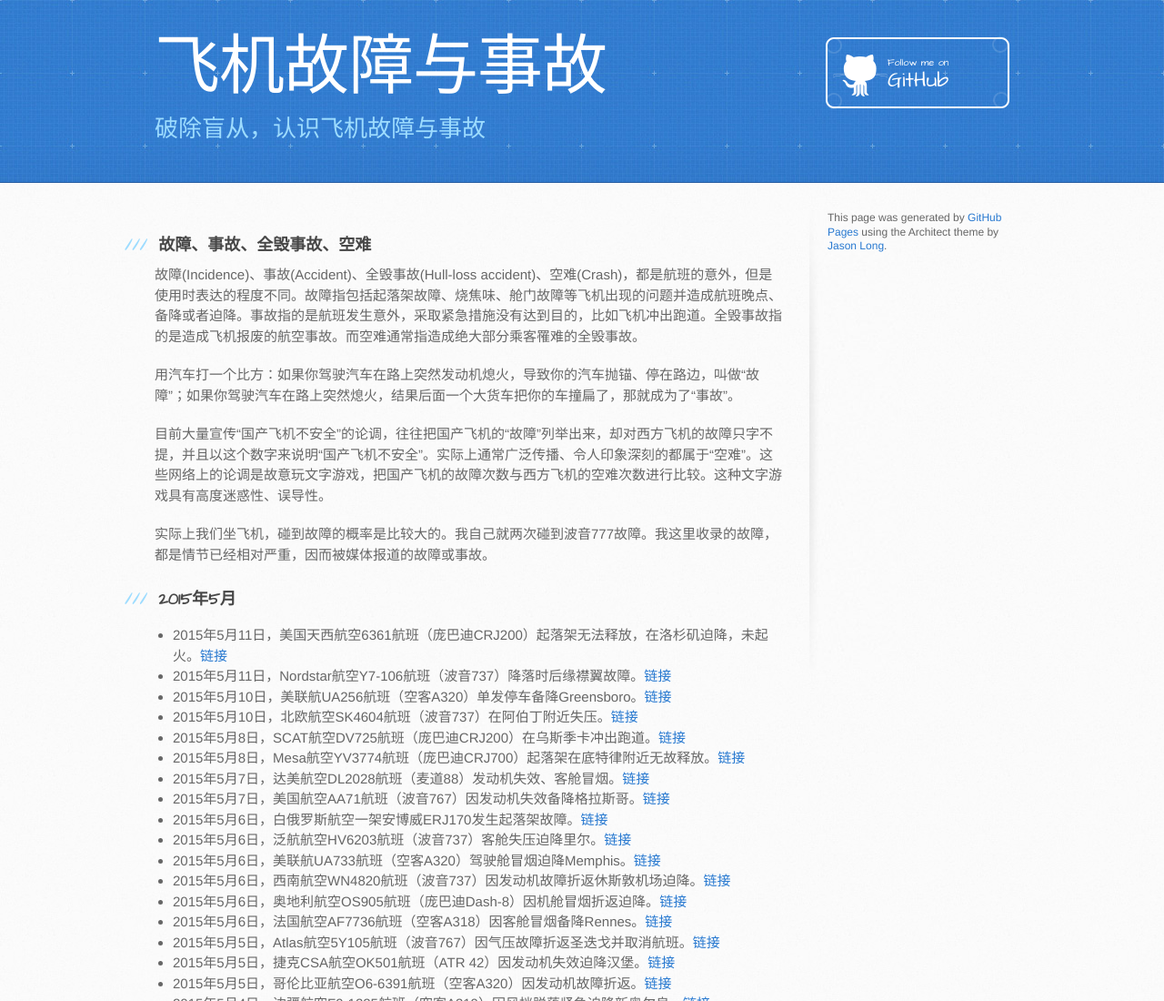
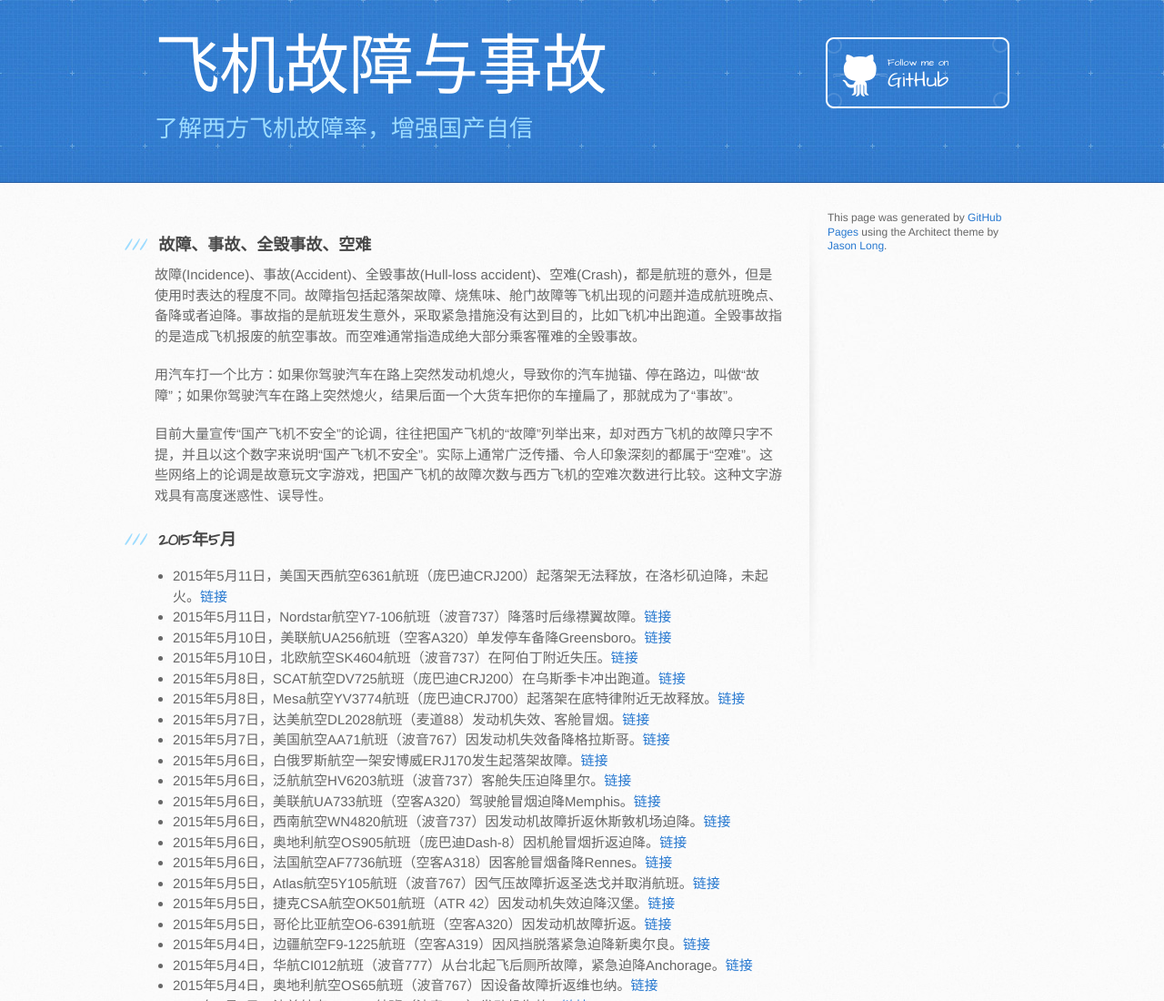
Before and after one commit to chuizhiguozai/chuizhiguozai.github.io, a plain HTML site: page index.html in a window 1280 px wide. Shown: the top 1100 px of the page at 91% size. Drawn offline with Linux system fonts and the light colour scheme.

Commit message:
Replace master branch with page content via GitHub

```diff
--- a/index.html
+++ b/index.html
@@ -20,7 +20,7 @@
     <header>
       <div class="inner">
         <h1>飞机故障与事故</h1>
-        <h2>破除盲从，认识飞机故障与事故</h2>
+        <h2>了解西方飞机故障率，增强国产自信</h2>
         <a href="https://github.com/chuizhiguozai" class="button"><small>Follow me on</small> GitHub</a>
       </div>
     </header>
@@ -36,8 +36,6 @@
 <p>用汽车打一个比方：如果你驾驶汽车在路上突然发动机熄火，导致你的汽车抛锚、停在路边，叫做“故障”；如果你驾驶汽车在路上突然熄火，结果后面一个大货车把你的车撞扁了，那就成为了“事故”。</p>
 
 <p>目前大量宣传“国产飞机不安全”的论调，往往把国产飞机的“故障”列举出来，却对西方飞机的故障只字不提，并且以这个数字来说明“国产飞机不安全”。实际上通常广泛传播、令人印象深刻的都属于“空难”。这些网络上的论调是故意玩文字游戏，把国产飞机的故障次数与西方飞机的空难次数进行比较。这种文字游戏具有高度迷惑性、误导性。</p>
-
-<p>实际上我们坐飞机，碰到故障的概率是比较大的。我自己就两次碰到波音777故障。我这里收录的故障，都是情节已经相对严重，因而被媒体报道的故障或事故。</p>
 
 <h3>
 <a id="2015年5月" class="anchor" href="#2015%E5%B9%B45%E6%9C%88" aria-hidden="true"><span class="octicon octicon-link"></span></a>2015年5月</h3>
```
Also changed, not shown: params.json (+1 -1 lines).
